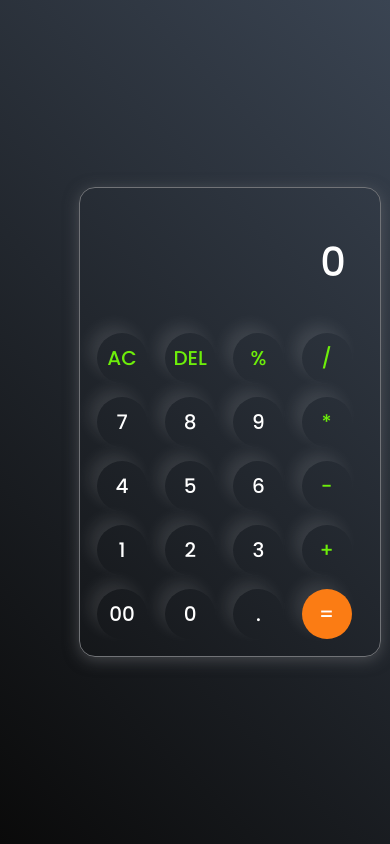
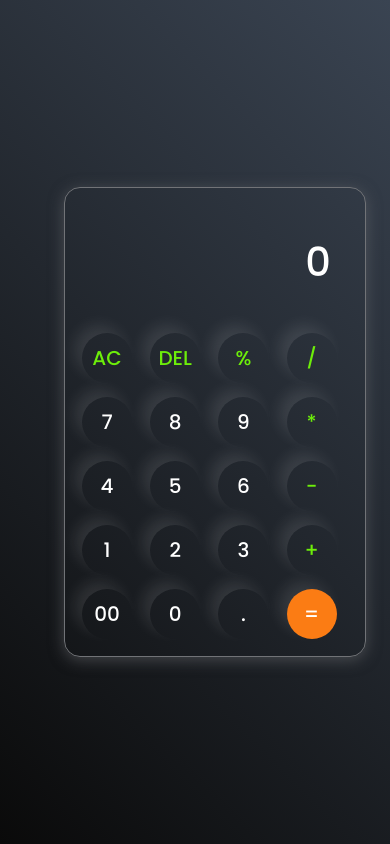
Before and after one commit to Saeed-Hussain/CALCULATOR, a plain HTML site: page index.html in a window 390 px wide. Drawn offline with Linux system fonts and the light colour scheme.

Commit message:
Update style.css

```diff
--- a/style.css
+++ b/style.css
@@ -66,7 +66,7 @@ button{
 @media (max-width: 600px) {
     .calculator {
         padding: 10px;
-        margin-left: 70px;
+        margin-left: 40px;
     }
     button {
 
```
